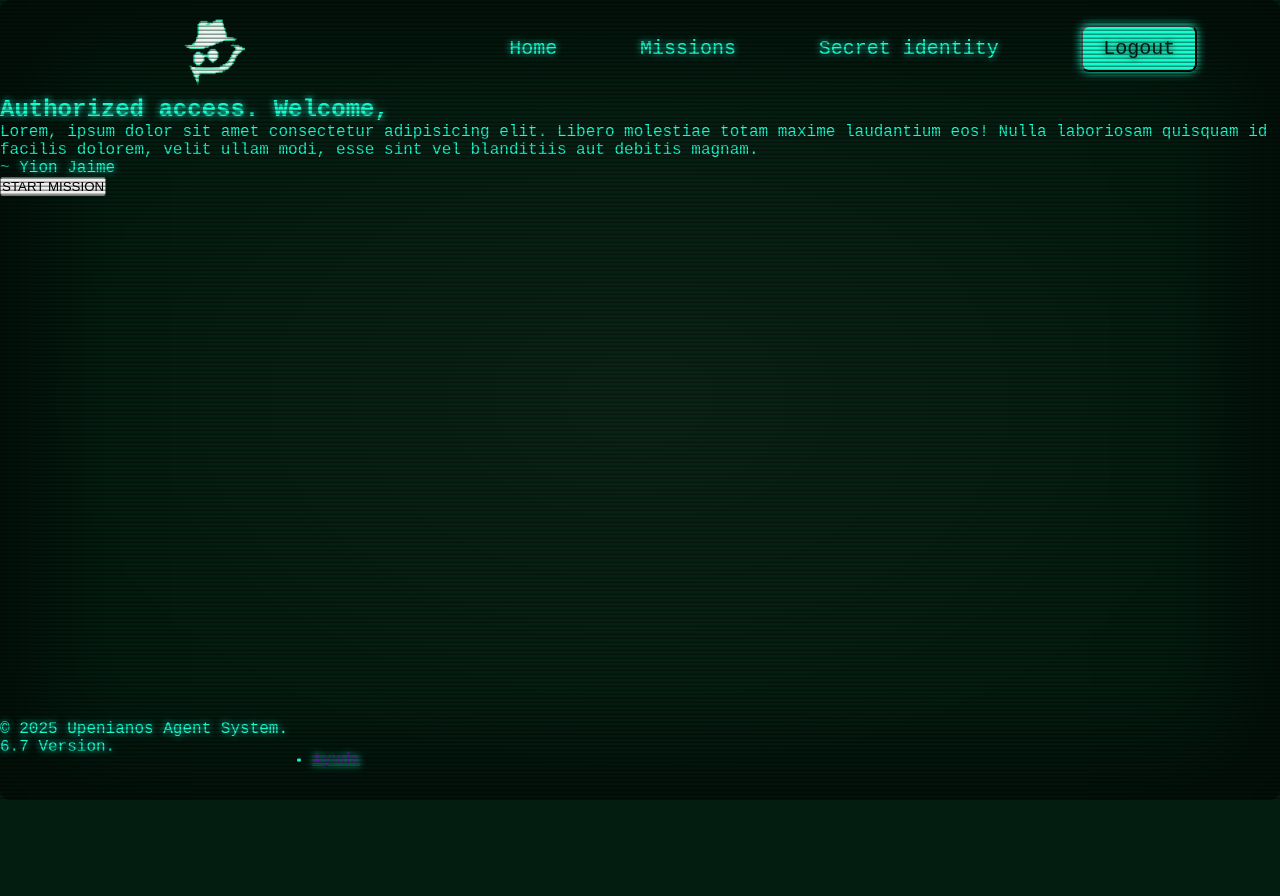
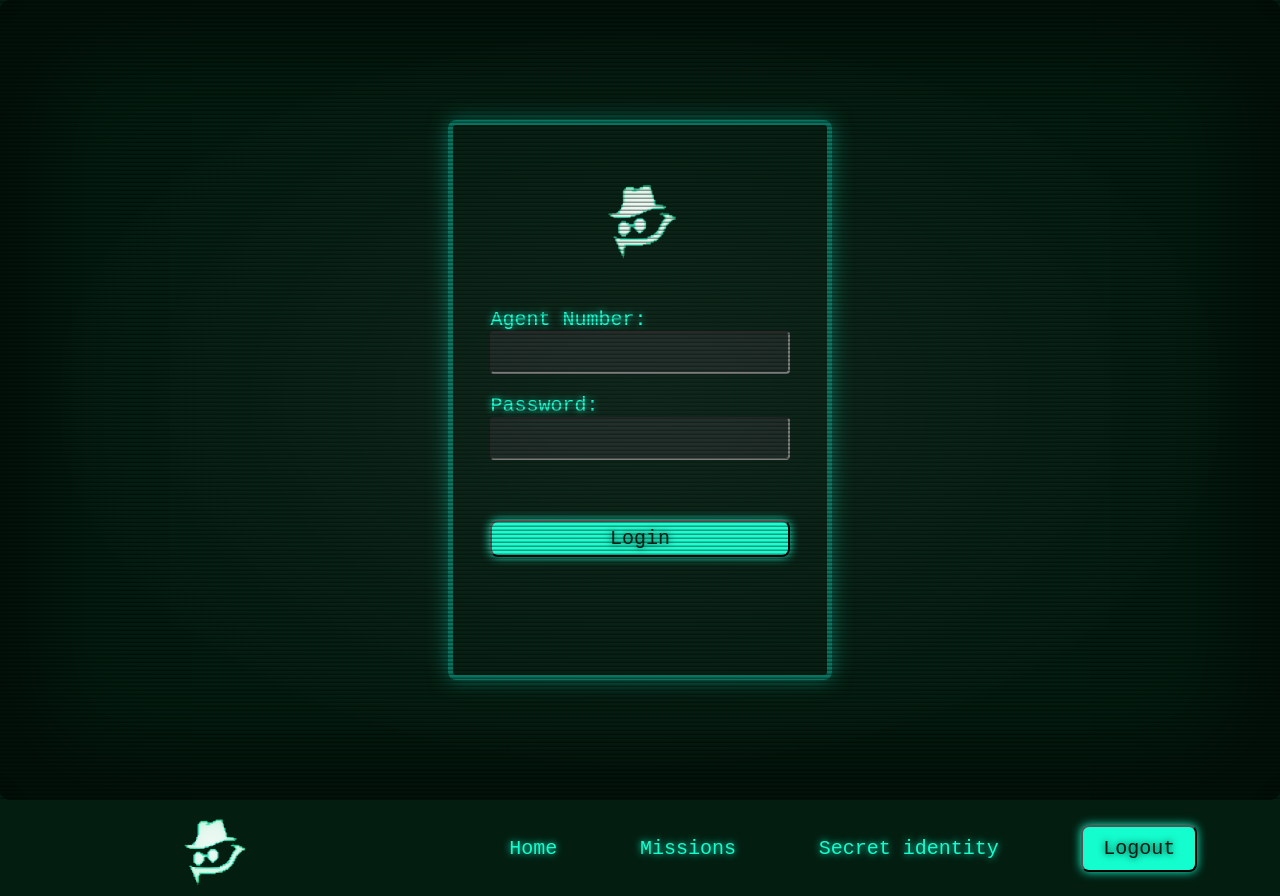
Before and after one commit to Fullgamer494/web-api-consumer, a plain HTML site: page html/index.html in a window 1280 px wide. Shown: the top 896 px of the page. Before the commit the page ends 800 px from the top, so only its background shows below. Drawn offline with Linux system fonts and the light colour scheme; a web font is replaced by a local one.

Commit message:
Add home.css file

```diff
--- /dev/null
+++ b/css/home.css
@@ -0,0 +1,193 @@
+main{
+    display: flex;
+    flex-direction: column;
+    justify-content: center;
+    align-items: start;
+
+    padding: 0 100px;
+}
+
+
+h1{
+    font-size: 36px;
+    font-family: 'Sixtyfour';
+    margin-bottom: 50px;
+}
+
+.daily-quote{
+    margin-bottom: 80px;
+}
+
+.daily-quote blockquote{
+    font-size: 20px;
+    margin-bottom: 20px;
+}
+
+.daily-quote figcaption{
+    font-size: 18px;
+    font-style: italic;
+}
+
+main button{
+    padding: 10px 30px;
+
+    background-color: #14FDCE;
+
+    font-size: 20px;
+    font-family: 'Courier New';
+    color: #031E11;
+    text-shadow: 0 0 7px #031E11;
+    cursor: pointer;
+
+    border-radius: 8px;
+    box-shadow: 0 0 10px #14FDCE;
+    transition: 0.2s;
+}
+
+main button:hover{
+    background-color: #03b692;
+    box-shadow: 0 0 10px #03b692;
+}
+
+.access-screen{
+    position: absolute;
+    display: flex;
+    justify-content: center;
+    align-items: center;
+
+    width: 100vw;
+    height: 100vh;
+}
+
+.access-screen{
+    position: relative;
+    width: 100vw;
+    height: 100vh;
+
+    background-color: #031E11;
+
+    font-family: 'Courier New';
+    color: #14FDCE;
+
+
+    box-shadow: 0 0 100px 50px rgba(0, 0, 0, 0.5) inset;
+    border-radius: 10px;
+    overflow: hidden;
+}
+
+.access-screen::before{
+    content: "";
+    position: absolute;
+    top: 0;
+    left: 0;
+    width: 100%;
+    height: 100%;
+    pointer-events: none;
+
+    background: repeating-linear-gradient(
+        to bottom,
+        transparent 0,
+        transparent 1px,
+        rgba(0, 0, 0, 0.4) 2px,
+        rgba(0, 0, 0, 0.4) 3px
+    );
+    background-size: 100% 4px;
+}
+
+.access-screen::after{
+    content: "";
+    position: absolute;
+    top: 0;
+    left: 0;
+    width: 100%;
+    height: 100%;
+    pointer-events: none;
+
+    background: radial-gradient(
+        ellipse at center,
+        rgba(255, 255, 255, 0.05) 0%,
+        transparent 70%
+    );
+    opacity: 0.5;
+}
+
+.form{
+    display: flex;
+    flex-direction: column;
+    justify-content: start;
+    align-items: center;
+
+    width: 30%;
+    height: 70%;
+
+    border: 5px solid #04715c;
+    box-shadow: 0 0 20px #04715c;
+    border-radius: 8px;
+}
+
+.form-logo{
+    flex: 1;
+
+    display: flex;
+    justify-content: center;
+    align-items: center;
+}
+
+.form-logo img{
+    width: 100px;
+}
+
+form{
+    flex: 2;
+
+    display: flex;
+    flex-direction: column;
+
+    width: 80%;
+}
+
+form label{
+    font-size: 20px;
+    text-shadow: 0 0 7px #14FDCE;
+}
+
+form input{
+    padding: 8px;
+    margin-bottom: 20px;
+
+    background-color: #172720;
+
+    border-radius: 4px;
+
+    color: #FFFFFF;
+    font-size: 20px;
+    text-shadow: 0 0 7px #14FDCE;
+    font-family: 'Courier New';
+}
+
+form input:focus{
+    outline: 2px solid #14FDCE;
+}
+
+form button{
+    margin-top: 40px;
+    padding: 5px;
+
+    background-color: #14FDCE;
+
+    font-size: 20px;
+    font-family: 'Courier New';
+    color: #031E11;
+    text-shadow: 0 0 7px #031E11;
+
+    cursor: pointer;
+
+    border-radius: 8px;
+    box-shadow: 0 0 10px #14FDCE;
+    transition: 0.2s;
+}
+
+form button:hover{
+    background-color: #03b692;
+    box-shadow: 0 0 10px #03b692;
+}
--- a/css/style.css
+++ b/css/style.css
@@ -4,7 +4,7 @@
     box-sizing: border-box;
 }
 
-body {
+body{
     position: relative;
     width: 100vw;
     height: 100vh;
@@ -20,12 +20,12 @@ body {
     overflow: hidden;
 }
 
-body h1, body p, body span, a {
+body h1, body p, body span, a{
     text-shadow: 0 0 7px #14FDCE;
 }
 
 
-body::before {
+body::before{
     content: "";
     position: absolute;
     top: 0;
@@ -44,7 +44,7 @@ body::before {
     background-size: 100% 4px;
 }
 
-body::after {
+body::after{
     content: "";
     position: absolute;
     top: 0;
@@ -59,10 +59,6 @@ body::after {
         transparent 70%
     );
     opacity: 0.5;
-}
-
-.access-screen{
-    display: none;
 }
 
 header{
@@ -123,6 +119,8 @@ nav{
     color: #031E11;
     text-shadow: 0 0 7px #031E11;
 
+    cursor: pointer;
+
     border-radius: 8px;
     box-shadow: 0 0 10px #14FDCE;
     transition: 0.2s;
@@ -140,6 +138,9 @@ main{
 
 footer{
     display: flex;
+    flex-direction: column;
+    justify-content: center;
+    align-items: center;
 
     width: 100vw;
     height: 10vh;
--- a/html/index.html
+++ b/html/index.html
@@ -6,6 +6,7 @@
 
     <!--CSS-->
     <link rel="stylesheet" href="../css/style.css">
+    <link rel="stylesheet" href="../css/home.css">
 
     <!--Google Fonts-->
     <link rel="preconnect" href="https://fonts.googleapis.com">
@@ -25,6 +26,7 @@
                 <input type="text">
                 <label for="">Password:</label>
                 <input type="password">
+                <button>Login</button>
             </form>
         </div>
     </div>
@@ -42,22 +44,15 @@
         </nav>
     </header>
     <main>
-        <section>
         <h1>Authorized access. Welcome,  <span id="agent-num"></span></h1>
         <figure class="daily-quote">
             <blockquote id="quote-text">Lorem, ipsum dolor sit amet consectetur adipisicing elit. Libero molestiae totam maxime laudantium eos! Nulla laboriosam quisquam id facilis dolorem, velit ullam modi, esse sint vel blanditiis aut debitis magnam.</blockquote>
             <figcaption>~ <span id="quote-author">Yion Jaime</span></figcaption>
         </figure>
         <button id="start-mission-btn" class="action-btn">START MISSION</button>
-        </section>
     </main>
     <footer>
         <p>&copy; 2025 Upenianos Agent System. 6.7 Version.</p>
-        <nav>
-            <ul>
-                <li><a href="">Ayuda</a></li>
-            </ul>
-        </nav>
     </footer>
 
 </body>
```
Lines whose indentation alone changed are shown as unchanged.
